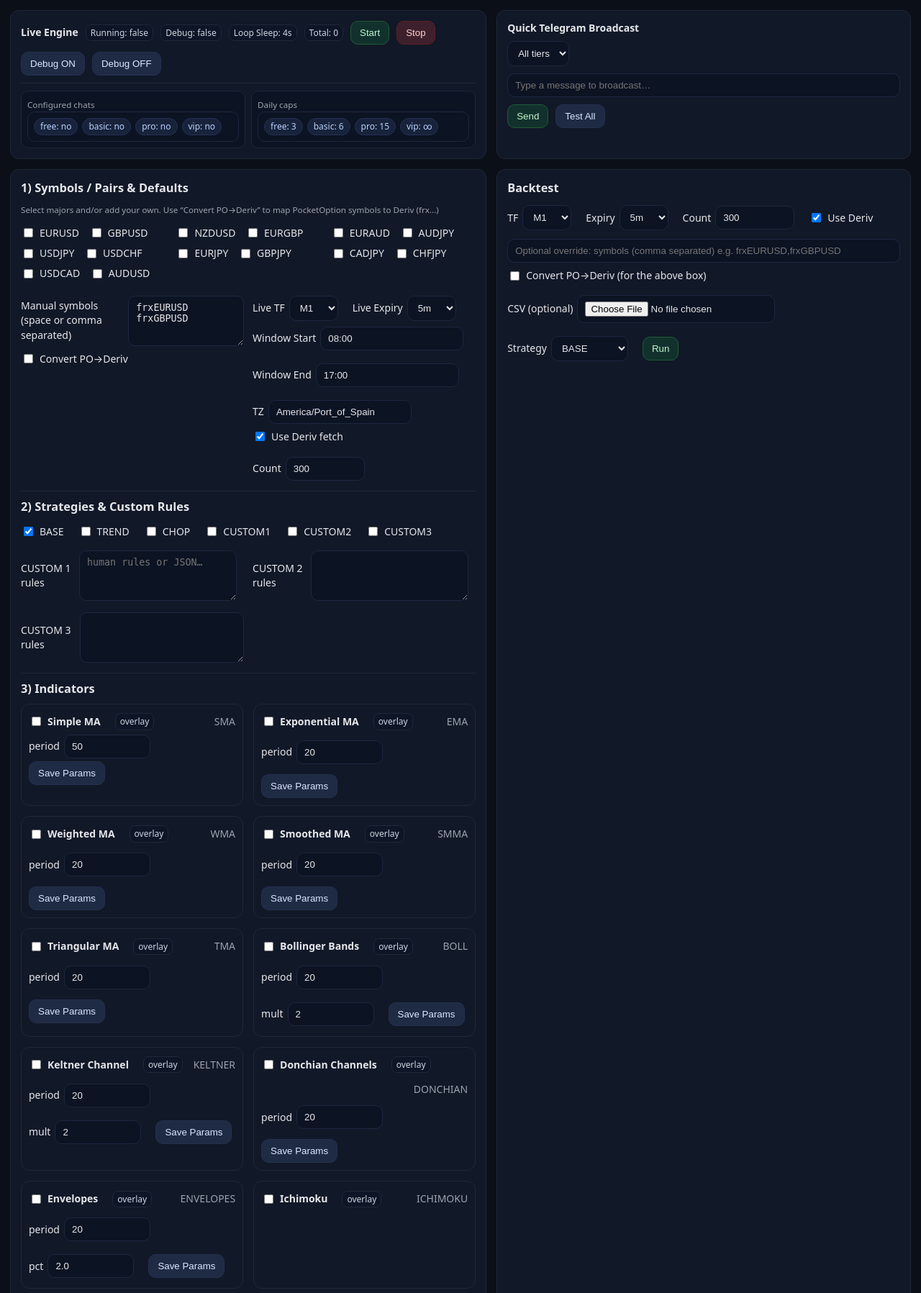
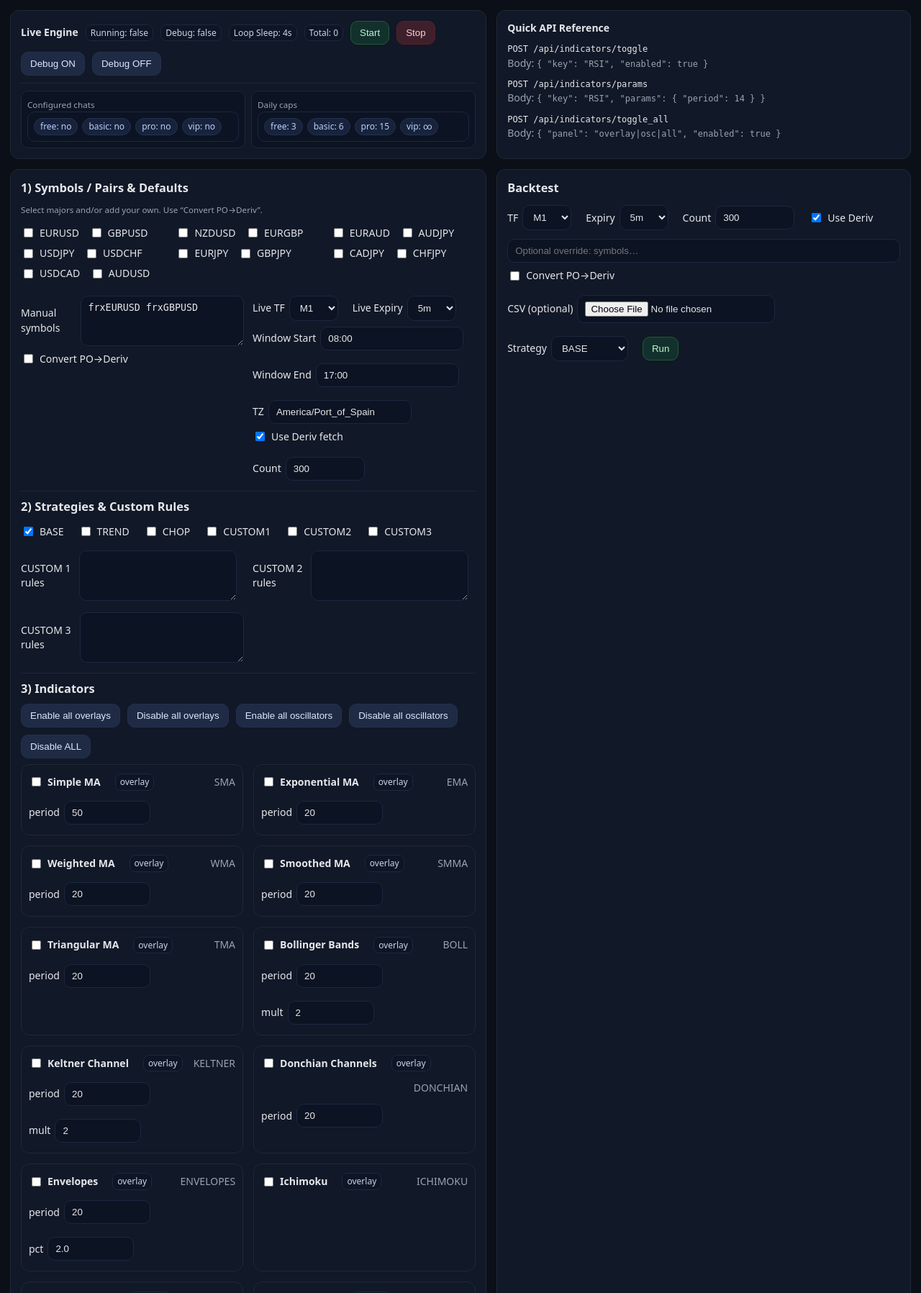
Before and after one commit to Fanatic1989/pocket-option-signals, a Flask app: page /dashboard in a window 1280 px wide. Shown: the part 62-1859 px from the top of the page at 72% size. Run offline with Flask 3, Linux system fonts and the light colour scheme; the visitor is signed in with stand-in values (Sample User, id 1); data comes from the database, SQL or seed files in the repository.

Commit message:
Update dashboard.html

```diff
--- a/templates/dashboard.html
+++ b/templates/dashboard.html
@@ -7,8 +7,7 @@
   <style>
     :root{
       --bg:#0b0f17; --panel:#111827; --muted:#9ca3af; --text:#e5e7eb;
-      --ok:#16a34a; --warn:#f59e0b; --err:#ef4444; --accent:#3b82f6;
-      --line:#1f2937;
+      --ok:#16a34a; --warn:#f59e0b; --err:#ef4444; --accent:#3b82f6; --line:#1f2937;
     }
     *{box-sizing:border-box}
     body{margin:0;background:var(--bg);color:var(--text);font:14px/1.45 system-ui,Segoe UI,Roboto,Inter,sans-serif}
@@ -24,10 +23,7 @@
     .btn.ok{background:rgba(22,163,74,.18);border-color:#1f5b35;color:#bff6cd}
     .btn.stop{background:rgba(239,68,68,.2);border-color:#5b1f27;color:#ffd0d0}
     .btn.ghost{background:transparent;border-color:var(--line);color:var(--muted)}
-    input, select, textarea{
-      background:#0c1322;border:1px solid #1d2741;color:var(--text);
-      border-radius:10px;padding:8px 10px;outline:none
-    }
+    input, select, textarea{background:#0c1322;border:1px solid #1d2741;color:var(--text);border-radius:10px;padding:8px 10px;outline:none}
     textarea{width:100%;min-height:70px;resize:vertical}
     label{display:inline-flex;align-items:center;gap:6px;margin:4px 10px 4px 0}
     small{color:var(--muted)}
@@ -57,6 +53,7 @@
     .checkbox-col{columns:3}
     @media (max-width:1100px){ .cols{grid-template-columns:1fr} .checkbox-col{columns:2} }
     @media (max-width:640px){ .checkbox-col{columns:1} }
+    code.small{font-size:12px}
   </style>
 </head>
 <body>
@@ -79,7 +76,6 @@
 
 <div class="grid" style="padding:14px">
 
-  {# ------------------- FLASH MESSAGES ------------------- #}
   {% with messages = get_flashed_messages(with_categories=true) %}
     {% if messages %}
       {% for cat, msg in messages %}
@@ -88,7 +84,6 @@
     {% endif %}
   {% endwith %}
 
-  {# ------------------- LOGIN VIEW ------------------- #}
   {% if view == 'login' %}
     <div class="panel" style="max-width:520px;margin:40px auto">
       <h3 class="section-title">Admin Login</h3>
@@ -100,7 +95,6 @@
     </div>
   {% else %}
 
-  {# ------------------- TOP STRIP: ENGINE + QUICK SEND ------------------- #}
   <div class="grid cols">
     <div class="panel">
       <div class="row">
@@ -130,41 +124,41 @@
       </div>
     </div>
 
+    <!-- Quick API Reference (requested) -->
     <div class="panel">
-      <strong>Quick Telegram Broadcast</strong>
-      <form id="frmSend" class="mt8 row" onsubmit="return sendBroadcast(event)">
-        <select name="tier">
-          <option value="all">All tiers</option>
-          <option value="free">free</option>
-          <option value="basic">basic</option>
-          <option value="pro">pro</option>
-          <option value="vip">vip</option>
-        </select>
-        <input class="w100" name="text" placeholder="Type a message to broadcast…" />
-        <button class="btn ok">Send</button>
-        <button class="btn" type="button" onclick="testAll()">Test All</button>
-      </form>
-      <div id="sendResult" class="mt8 muted"></div>
+      <strong>Quick API Reference</strong>
+      <div class="mt8">
+        <div><code class="small">POST {{ url_for('dashboard.api_ind_toggle') }}</code></div>
+        <div class="muted">Body: <code class="small">{ "key": "RSI", "enabled": true }</code></div>
+      </div>
+      <div class="mt8">
+        <div><code class="small">POST {{ url_for('dashboard.api_ind_params') }}</code></div>
+        <div class="muted">Body: <code class="small">{ "key": "RSI", "params": { "period": 14 } }</code></div>
+      </div>
+      <div class="mt8">
+        <div><code class="small">POST {{ url_for('dashboard.api_ind_toggle_all') }}</code></div>
+        <div class="muted">Body: <code class="small">{ "panel": "overlay|osc|all", "enabled": true }</code></div>
+      </div>
     </div>
   </div>
 
-  {# ------------------- MAIN GRID ------------------- #}
   <div class="grid cols">
     <div class="panel">
       <form action="{{ url_for('dashboard.view') }}" method="post">
         <h3 class="section-title">1) Symbols / Pairs & Defaults</h3>
-        <div class="mb8"><small class="muted">Select majors and/or add your own. Use “Convert PO→Deriv” to map PocketOption symbols to Deriv (frx…)</small></div>
+        <div class="mb8"><small class="muted">Select majors and/or add your own. Use “Convert PO→Deriv”.</small></div>
 
         <div class="checkbox-col mb12">
           {% set majors = ["EURUSD","GBPUSD","USDJPY","USDCHF","USDCAD","AUDUSD","NZDUSD","EURGBP","EURJPY","GBPJPY","EURAUD","AUDJPY","CADJPY","CHFJPY"] %}
           {% for po in majors %}
-            <label><input type="checkbox" name="pair_{{ po }}"> {{ po }}</label>
+            <label><input type="checkbox" name="pair_{{
+              po }}"> {{ po }}</label>
           {% endfor %}
         </div>
 
         <div class="split">
           <div>
-            <label class="w100">Manual symbols (space or comma separated)
+            <label class="w100">Manual symbols
               <textarea name="symbols_text" placeholder="frxEURUSD frxGBPUSD ...">{{ ' '.join(cfg.get('symbols_raw', [])) }}</textarea>
             </label>
             <label><input type="checkbox" name="convert_po"> Convert PO→Deriv</label>
@@ -187,8 +181,8 @@
               </label>
             </div>
             <div class="row">
-              <label>Window Start <input name="window_start" value="{{ (cfg.get('window') or {}).get('start','08:00') }}" placeholder="08:00"></label>
-              <label>Window End <input name="window_end" value="{{ (cfg.get('window') or {}).get('end','17:00') }}" placeholder="17:00"></label>
+              <label>Window Start <input name="window_start" value="{{ (cfg.get('window') or {}).get('start','08:00') }}"></label>
+              <label>Window End <input name="window_end" value="{{ (cfg.get('window') or {}).get('end','17:00') }}"></label>
               <label>TZ <input name="window_tz" value="{{ (cfg.get('window') or {}).get('timezone', tz) }}"></label>
             </div>
             <div class="row">
@@ -206,38 +200,40 @@
           {% endfor %}
         </div>
         <div class="split mt8">
-          <label>CUSTOM 1 rules<textarea name="custom1_rules" placeholder="human rules or JSON…">{{ cfg.get('custom1_rules','') }}</textarea></label>
+          <label>CUSTOM 1 rules<textarea name="custom1_rules">{{ cfg.get('custom1_rules','') }}</textarea></label>
           <label>CUSTOM 2 rules<textarea name="custom2_rules">{{ cfg.get('custom2_rules','') }}</textarea></label>
         </div>
-        <div class="mt8">
-          <label>CUSTOM 3 rules<textarea name="custom3_rules">{{ cfg.get('custom3_rules','') }}</textarea></label>
-        </div>
+        <div class="mt8"><label>CUSTOM 3 rules<textarea name="custom3_rules">{{ cfg.get('custom3_rules','') }}</textarea></label></div>
 
         <div class="divider"></div>
         <h3 class="section-title">3) Indicators</h3>
 
-        <!-- LIVE-WIRED indicator toggles + per-indicator param saves -->
+        <!-- Toggle-all controls -->
+        <div class="row mb8">
+          <button class="btn" type="button" onclick="toggleAll('overlay', true)">Enable all overlays</button>
+          <button class="btn" type="button" onclick="toggleAll('overlay', false)">Disable all overlays</button>
+          <button class="btn" type="button" onclick="toggleAll('osc', true)">Enable all oscillators</button>
+          <button class="btn" type="button" onclick="toggleAll('osc', false)">Disable all oscillators</button>
+          <button class="btn" type="button" onclick="toggleAll('all', false)">Disable ALL</button>
+        </div>
+
         <div class="grid" style="grid-template-columns:repeat(2,minmax(0,1fr))">
           {% for key, spec in ind_specs.items() %}
             {% set block = (cfg.get('indicators') or {}).get(key, {}) %}
             <div class="panel" style="padding:10px">
               <div class="row">
-                <label>
-                  <input type="checkbox" data-ind-toggle="{{ key }}" {{ 'checked' if block.get('enabled') else '' }}>
-                  <strong>{{ spec.title }}</strong>
-                </label>
+                <label><input type="checkbox" name="ind_{{ key }}" {{ 'checked' if block.get('enabled') else '' }}> <strong>{{ spec.title }}</strong></label>
                 <span class="pill">{{ spec.panel }}</span>
                 <span class="muted right">{{ key }}</span>
               </div>
               {% if spec.fields %}
-                <form class="row mt8" style="flex-wrap:wrap" onsubmit="return saveIndParams(event,'{{ key }}')">
+                <div class="row mt8" style="flex-wrap:wrap">
                   {% for fname, default in spec.fields.items() %}
                     <label class="nowrap">{{ fname }}
-                      <input style="width:120px" name="{{ fname }}" value="{{ block.get(fname, default) }}">
+                      <input style="width:120px" name="ind_{{ key }}_{{ fname }}" value="{{ block.get(fname, default) }}">
                     </label>
                   {% endfor %}
-                  <button class="btn">Save Params</button>
-                </form>
+                </div>
               {% endif %}
             </div>
           {% endfor %}
@@ -273,8 +269,8 @@
             <label><input type="checkbox" name="use_deriv_fetch" {{ 'checked' if cfg.get('use_deriv_fetch') else '' }}> Use Deriv</label>
           </div>
           <div class="mt8">
-            <input class="w100" name="bt_symbols" placeholder="Optional override: symbols (comma separated) e.g. frxEURUSD,frxGBPUSD" />
-            <label class="mt8"><input type="checkbox" name="convert_po_bt"> Convert PO→Deriv (for the above box)</label>
+            <input class="w100" name="bt_symbols" placeholder="Optional override: symbols…" />
+            <label class="mt8"><input type="checkbox" name="convert_po_bt"> Convert PO→Deriv</label>
           </div>
           <div class="row mt8">
             <label>CSV (optional) <input type="file" name="bt_csv" accept=".csv"></label>
@@ -296,9 +292,7 @@
         <h3 class="section-title">Telegram Users</h3>
         <form action="{{ url_for('dashboard.users_add') }}" method="post" class="row">
           <select name="tier">
-            {% for t in ["free","basic","pro","vip"] %}
-              <option value="{{ t }}">{{ t }}</option>
-            {% endfor %}
+            {% for t in ["free","basic","pro","vip"] %}<option value="{{ t }}">{{ t }}</option>{% endfor %}
           </select>
           <input name="chat_id" placeholder="chat_id" required />
           <input name="label" placeholder="label (optional)" />
@@ -343,17 +337,20 @@ const statusHint = q('#statusHint');
 async function postJSON(url, body){
   const r = await fetch(url, {
     method:'POST',
-    headers:{},
-    body: (body instanceof FormData) ? body : JSON.stringify(body),
-    ...(body instanceof FormData ? {} : {headers:{'Content-Type':'application/json'}})
+    headers: {'Content-Type':'application/json'},
+    body: JSON.stringify(body || {})
   });
-  const ct = r.headers.get('content-type')||'';
-  const js = ct.includes('application/json') ? await r.json() : { ok: r.ok };
-  if(!r.ok) throw js;
-  return js;
+  return r.json();
 }
 
-/* ---------------- Live Engine buttons ---------------- */
+// Toggle-all helpers
+async function toggleAll(panel, enabled){
+  const js = await postJSON('{{ url_for("dashboard.api_ind_toggle_all") }}', {panel, enabled});
+  if(js.ok){ alert(`Toggled ${panel} → ${enabled?'ON':'OFF'}`); }
+  else { alert('Failed'); }
+}
+
+// Live Engine
 q('#btnStart')?.addEventListener('click', async ()=>{
   statusHint.textContent='Starting…';
   try{
@@ -362,7 +359,6 @@ q('#btnStart')?.addEventListener('click', async ()=>{
     refreshStatus();
   }catch(e){ statusHint.textContent='Error starting'; }
 });
-
 q('#btnStop')?.addEventListener('click', async ()=>{
   statusHint.textContent='Stopping…';
   try{
@@ -371,13 +367,8 @@ q('#btnStop')?.addEventListener('click', async ()=>{
     refreshStatus();
   }catch(e){ statusHint.textContent='Error stopping'; }
 });
-
-q('#btnDbgOn')?.addEventListener('click', async ()=>{
-  await postJSON('{{ url_for("dashboard.live_debug_on") }}', {}); refreshStatus();
-});
-q('#btnDbgOff')?.addEventListener('click', async ()=>{
-  await postJSON('{{ url_for("dashboard.live_debug_off") }}', {}); refreshStatus();
-});
+q('#btnDbgOn')?.addEventListener('click', async ()=>{ await postJSON('{{ url_for("dashboard.live_debug_on") }}', {}); refreshStatus(); });
+q('#btnDbgOff')?.addEventListener('click', async ()=>{ await postJSON('{{ url_for("dashboard.live_debug_off") }}', {}); refreshStatus(); });
 
 async function refreshStatus(){
   try{
@@ -389,8 +380,9 @@ async function refreshStatus(){
     q('#st_total').textContent   = (s.tally && s.tally.total) ? s.tally.total : (s.tallies?.all ?? 0);
   }catch(e){}
 }
+setInterval(refreshStatus, 10000);
 
-/* ---------------- Backtest ---------------- */
+// Backtest
 async function runBacktest(ev){
   ev.preventDefault();
   const f = ev.target;
@@ -422,80 +414,6 @@ async function runBacktest(ev){
   }
   return false;
 }
-
-/* ---------------- Telegram send / test ---------------- */
-async function sendBroadcast(ev){
-  ev.preventDefault();
-  const f = ev.target;
-  const fd = new FormData(f);
-  q('#sendResult').textContent = 'Sending…';
-  try{
-    const r = await fetch('{{ url_for("dashboard.telegram_send") }}', { method:'POST', body: fd });
-    const js = await r.json();
-    q('#sendResult').textContent = js.ok ? 'Sent ✔' : ('Error: ' + (js.error || 'Unknown'));
-  }catch(e){
-    q('#sendResult').textContent = 'Error: ' + e;
-  }
-  return false;
-}
-
-async function testAll(){
-  q('#sendResult').textContent = 'Testing…';
-  try{
-    const fd = new FormData();
-    fd.set('text','🧪 Dashboard test');
-    const r = await fetch('{{ url_for("dashboard.telegram_test") }}', { method:'POST', body: fd });
-    const js = await r.json();
-    q('#sendResult').textContent = js.ok ? 'Test sent to all tiers ✔' : 'Test failed';
-  }catch(e){
-    q('#sendResult').textContent = 'Error: ' + e;
-  }
-}
-
-/* ---------------- LIVE indicators (AJAX) ---------------- */
-async function jsonFetch(url, opts={}){
-  const res = await fetch(url, {headers:{'Accept':'application/json', ...(opts.headers||{})}, ...opts});
-  const ct = res.headers.get('content-type')||'';
-  const body = ct.includes('application/json') ? await res.json() : await res.text();
-  if(!res.ok) throw new Error(typeof body==='string'?body:(body.error||JSON.stringify(body)));
-  return body;
-}
-
-document.querySelectorAll('[data-ind-toggle]').forEach(cb=>{
-  cb.addEventListener('change', async (e)=>{
-    const key = e.target.getAttribute('data-ind-toggle');
-    try{
-      await jsonFetch('{{ url_for("dashboard.api_ind_toggle") }}', {
-        method:'POST',
-        headers:{'Content-Type':'application/json'},
-        body: JSON.stringify({key, enabled: e.target.checked})
-      });
-    }catch(err){
-      alert('Failed: '+err.message);
-      e.target.checked = !e.target.checked; // revert on error
-    }
-  });
-});
-
-async function saveIndParams(ev, key){
-  ev.preventDefault();
-  const fd = new FormData(ev.target);
-  const params = {};
-  for (const [k,v] of fd.entries()) params[k]=v;
-  try{
-    await jsonFetch('{{ url_for("dashboard.api_ind_params") }}', {
-      method:'POST',
-      headers:{'Content-Type':'application/json'},
-      body: JSON.stringify({key, params})
-    });
-  }catch(err){
-    alert('Save failed: '+err.message);
-  }
-  return false;
-}
-
-/* Poll status every 10s */
-setInterval(refreshStatus, 10000);
 </script>
 </body>
 </html>
```
Lines whose indentation alone changed are shown as unchanged.
